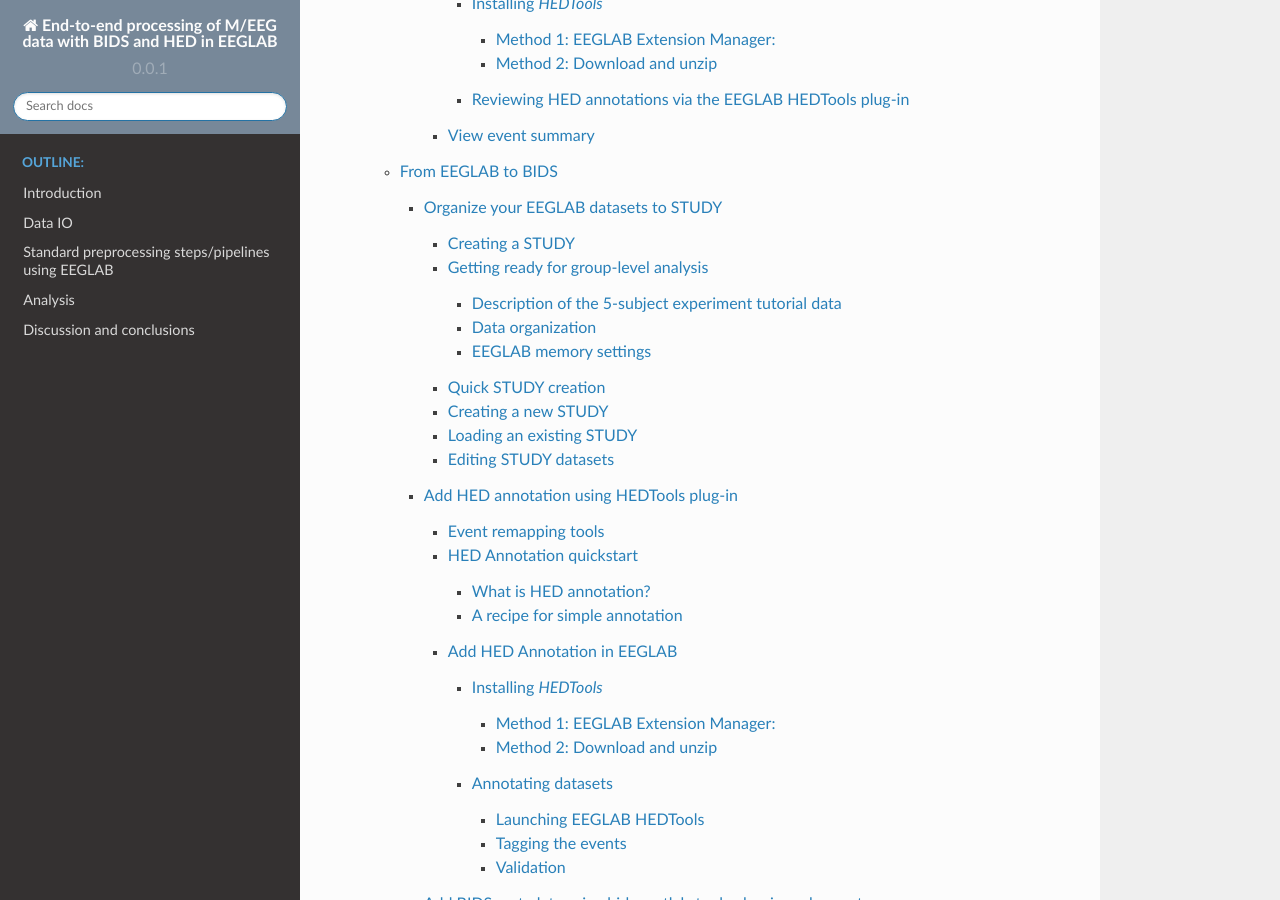
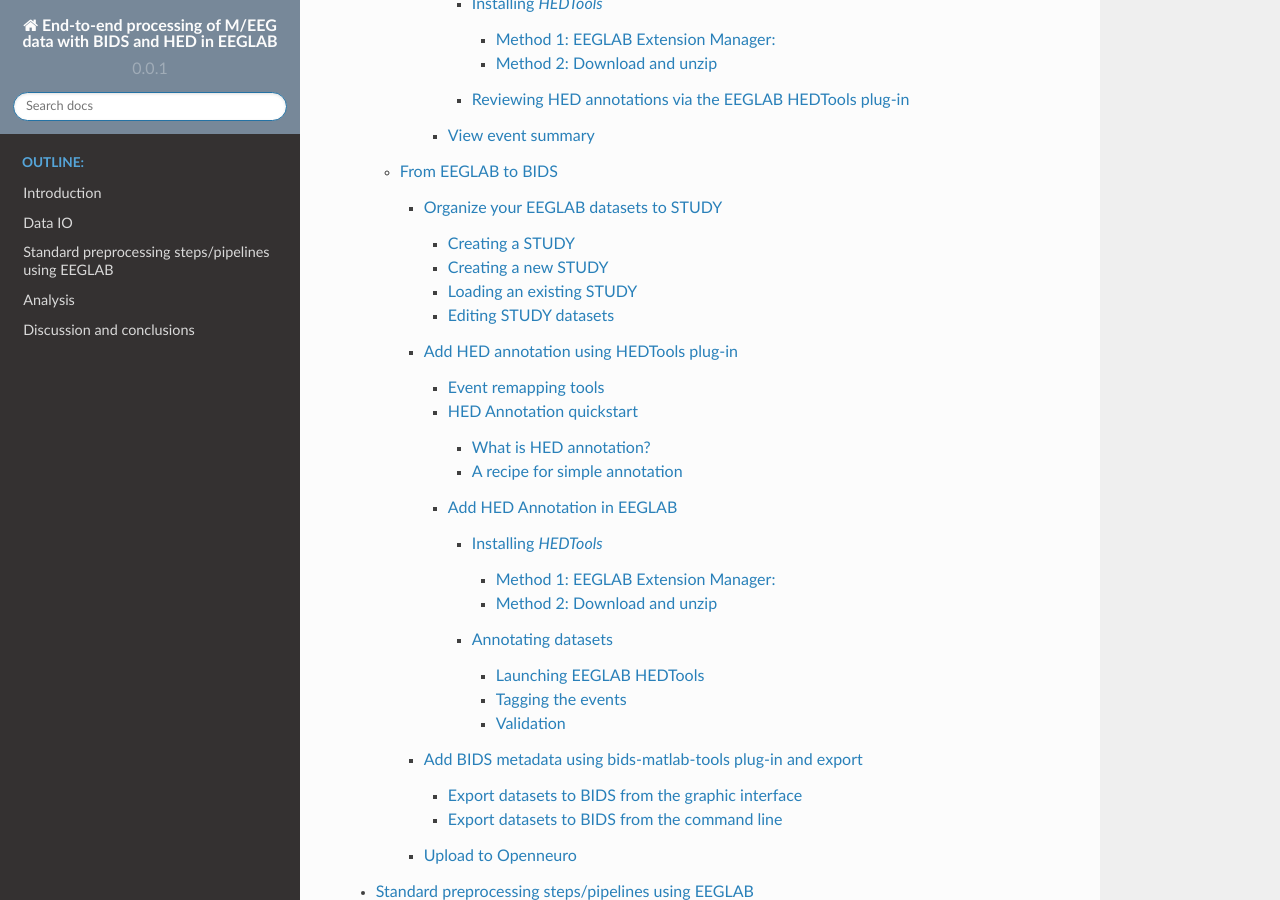
Before and after one commit to dungscout96/cambridge-book-chapter, a Sphinx documentation site: the page built from docs/source/index.rst, in a window 1280 px wide and 900 px high, scrolled down 804 px. Built offline with Sphinx 7.4.7 and the Read the Docs theme 2.0.0, drawn with Linux system fonts in a browser that asks for light colours; some of the changed lines change nothing that is shown.

Commit message:
Update STUDYFormation.md

```diff
--- a/docs/source/STUDYFormation.md
+++ b/docs/source/STUDYFormation.md
@@ -8,96 +8,6 @@
 datasets from a group of subjects in one or more conditions of the
 same task or performing different tasks in the same or different
 sessions. We use a *STUDY* to manage and process data recorded from multiple subjects, sessions, and/or conditions of an experimental study.
-
-In addition to the tutorial sections below, you may want to watch the short video below on multiple subjects processing in EEGLAB (hosted on Youtube):
-
-<center><iframe width="560" height="315" src="https://www.youtube.com/embed/kofJh7biGsE" frameborder="0" allow="accelerometer; autoplay; clipboard-write; encrypted-media; gyroscope; picture-in-picture" allowfullscreen></iframe></center>
-
-<details open markdown="block">
-  <summary>
-    Table of contents
-  </summary>
-  {: .text-delta }
-- TOC
-{:toc}
-</details>
-
-## Getting ready for group-level analysis
-
-### Description of the 5-subject experiment tutorial data
-
-In this tutorial, we will use a [5-subject STUDY](http://sccn.ucsd.edu/eeglab/download/STUDY5subjects.zip) (450Mb). These data were acquired by Peter Ullsberger and colleagues from five subjects
-performing an auditory task in which they were asked to distinguish
-between synonymous and non-synonymous word pairs (the second word
-presented 1 second after the first).
-
-Data epochs were extracted from 2
-sec before the second-word onset to 2 sec after the second-word onset.
-
-After decomposing each subject's data by ICA, two EEG datasets were
-extracted, one (Synonyms) comprising trials in which the second word was
-synonymous with the first one, and one (Non-synonyms) in which the
-second-word was not a synonym of the first.
-
-Thus the study includes 10
-datasets, two condition datasets for each of five subjects. Since both
-datasets of each subject were recorded in a single session, the
-decompositions and resulting independent component maps are the same
-across both conditions for each subject.
-
-After downloading the sample STUDY data, unzip it in a folder of your
-choice (preferably in the 'sample_data' sub-folder of the EEGLAB release
-you are currently using). This will
-create a sub-folder *STUDY5subjects*. Then open
-a MATLAB session and run *\>\> eeglab*.
-
-In other EEGLAB *STUDY* tutorials, we will also use the [STERN task data](http://sccn.ucsd.edu/eeglab/download/STUDYstern_125hz.zip) (0.9Gb) and  the [animal/non-animal categorization task data](https://sccn.ucsd.edu/eeglab/download/animal_study.zip) (0.4Gb).
-
-### Data organization
-
-The term *STUDY* indicates that datasets
-should originate from a single experimental STUDY and have comparable
-structure and significance.
-
-The tutorial data is already optimally organized. However, when creating
-a new STUDY, it is preferable to organize your data before running the
-STUDY functions.
-
-We suggest creating one directory or folder per
-subject, then storing the EEG dataset (".set") files for that subject in
-this folder. Even better, use the [BIDS EEGLAB plugin](https://github.com/sccn/bids-matlab-tools/wiki) to organize your data and make it BIDS compliant. The STUDY functions will then automatically add measure
-files to the same subject directories.
-
-### EEGLAB memory settings
-
-We also advise modifying the default EEGLAB memory options. Call menu item <span style="color: brown">File → Preferences</span>.
-The first option determines if more than one dataset may be stored in memory. We will be selecting this option when performing group analysis, as it is often not possible to hold all datasets in memory.
-
-![Image:preferences.png](/assets/images/preferences.png)
-
-When in use, *STUDY* datasets are
-partially or totally loaded into EEGLAB. They thus may also be
-accessed and modified individually, when desired, through the main
-EEGLAB graphic interface or using EEGLAB functions within
-custom dataset processing scripts. Dataset data arrays are then read from disk whenever
-EEGLAB requires access to the data, but without cluttering memory. This
-will allow MATLAB to load and hold a large number of dataset structures (2,300 is the all-time record), forming a large STUDY.
-
-## Quick STUDY creation
-After uncompressing the [5-subject tutorial data](http://sccn.ucsd.edu/eeglab/download/STUDY5subjects.zip), select the
- <span style="color: brown">File → Create study → Simple ERP STUDY</span> menu item to create a *STUDY*. The interface below pops up. Enter two for the number of conditions and five for the number of subjects, then press *Ok*.
-
-![](/assets/images/simplestudy1.png)
-
-Then enter the following information in the interface below. There are two columns of data files, one for the condition *synonym* (files *synXX-s253-clean.set) and one for the condition *non-synonym* (files *synXX-s254-clean.set*) with one row per subject. You may use the browse ("...") button to select the files. Name the *STUDY* "N400" and press *Ok*.
-
-![](/assets/images/simplestudy3.png)
-
-The following interfaces pop up. One is the grand average ERP across conditions for all electrodes. You may click on a trace to pop up a new figure. The other interface is the *STUDY* plotting graphic GUI. This interface is described in detail in the [STUDY visualization tutorial](/tutorials/10_Group_analysis/study_data_visualization_tools.html).
-
-![](/assets/images/simplestudy2.png)
-
-This is how simple it is to create a *STUDY*. In the rest of this tutorial page, we will describe an alternative method for *STUDY* creation. This other method is more involved but allows setting additional parameters.
 
 ## Creating a new STUDY
 To create a *STUDY*, select the
@@ -124,7 +34,7 @@
 
 The interface window should then look like the following:
 
-![](/assets/images/studycreate.png)
+![](_static/images/studycreate.png)
 
 Below, we detail what the *STUDY* terms *subject*, *session*, *run*, *condition*, and *group* mean.
 
@@ -154,7 +64,7 @@
 *N400.study* in the folder *STUDY5subjects*. After loading or creating a
 study, the main EEGLAB interface should look like this:
 
-![Study Window](/assets/images/guistudy.png)
+![Study Window](_static/images/guistudy.png)
 
 In the EEGLAB GUI (above):
 - *Epoch consistency* indicates whether or
```
